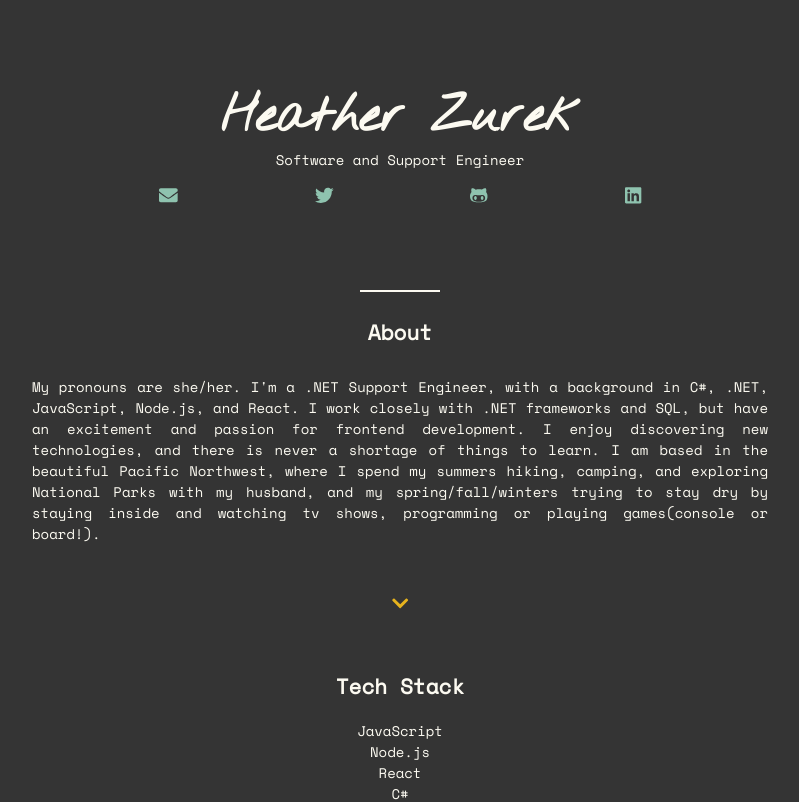
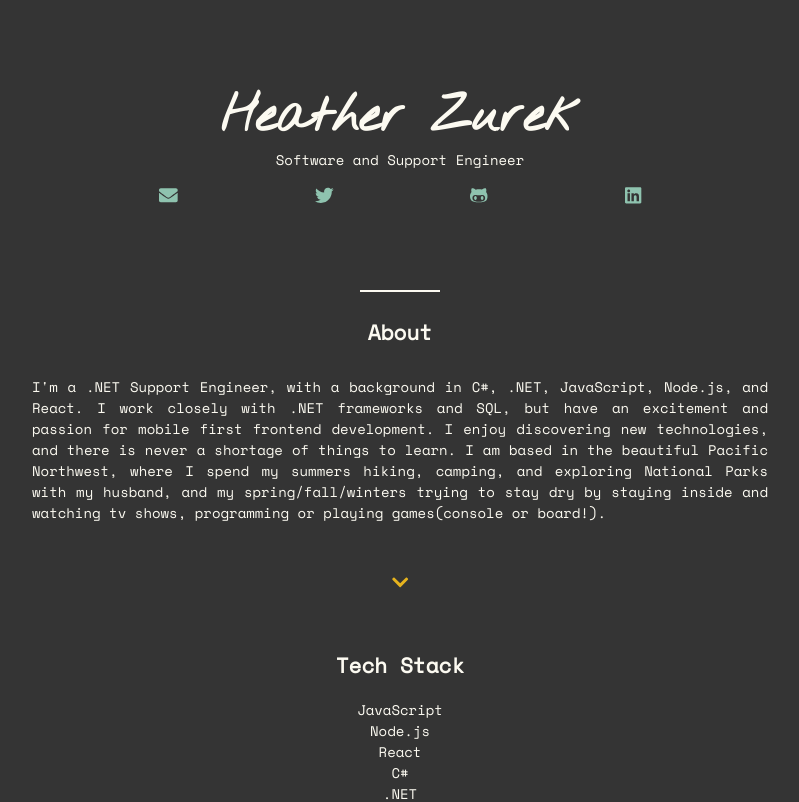
Before and after one commit to heatherzurek/finalportfolio, a React (Create React App) app: page / in a window 1280 px wide. Shown: the top 802 px of the page, without its empty margins (240-1039 px from the left). Built offline with nearby package versions, Linux system fonts and the light colour scheme.

Commit message:
edit about.jsx

```diff
--- a/src/Components/About.jsx
+++ b/src/Components/About.jsx
@@ -6,7 +6,7 @@ export default function About() {
     return(
         <div>
             <h2 className="about-container">About</h2>
-            <p className="p-format">My pronouns are she/her. I'm a .NET Support Engineer, with a background in C#, .NET, JavaScript, Node.js, and React. I work closely with .NET frameworks and SQL, but have an excitement and passion for frontend development. I enjoy discovering new technologies, and there is never a shortage of things to learn. I am based in the beautiful Pacific Northwest, where I spend my summers hiking, camping, and exploring National Parks with my husband, and my spring/fall/winters trying to stay dry by staying inside and watching tv shows, programming or playing games(console or board!).</p>
+            <p className="p-format">I'm a .NET Support Engineer, with a background in C#, .NET, JavaScript, Node.js, and React. I work closely with .NET frameworks and SQL, but have an excitement and passion for mobile first  frontend development. I enjoy discovering new technologies, and there is never a shortage of things to learn. I am based in the beautiful Pacific Northwest, where I spend my summers hiking, camping, and exploring National Parks with my husband, and my spring/fall/winters trying to stay dry by staying inside and watching tv shows, programming or playing games(console or board!).</p>
             <p className="faChev"><FontAwesomeIcon icon={ faChevronDown } size="lg"/></p>
         </div>
     );
```
